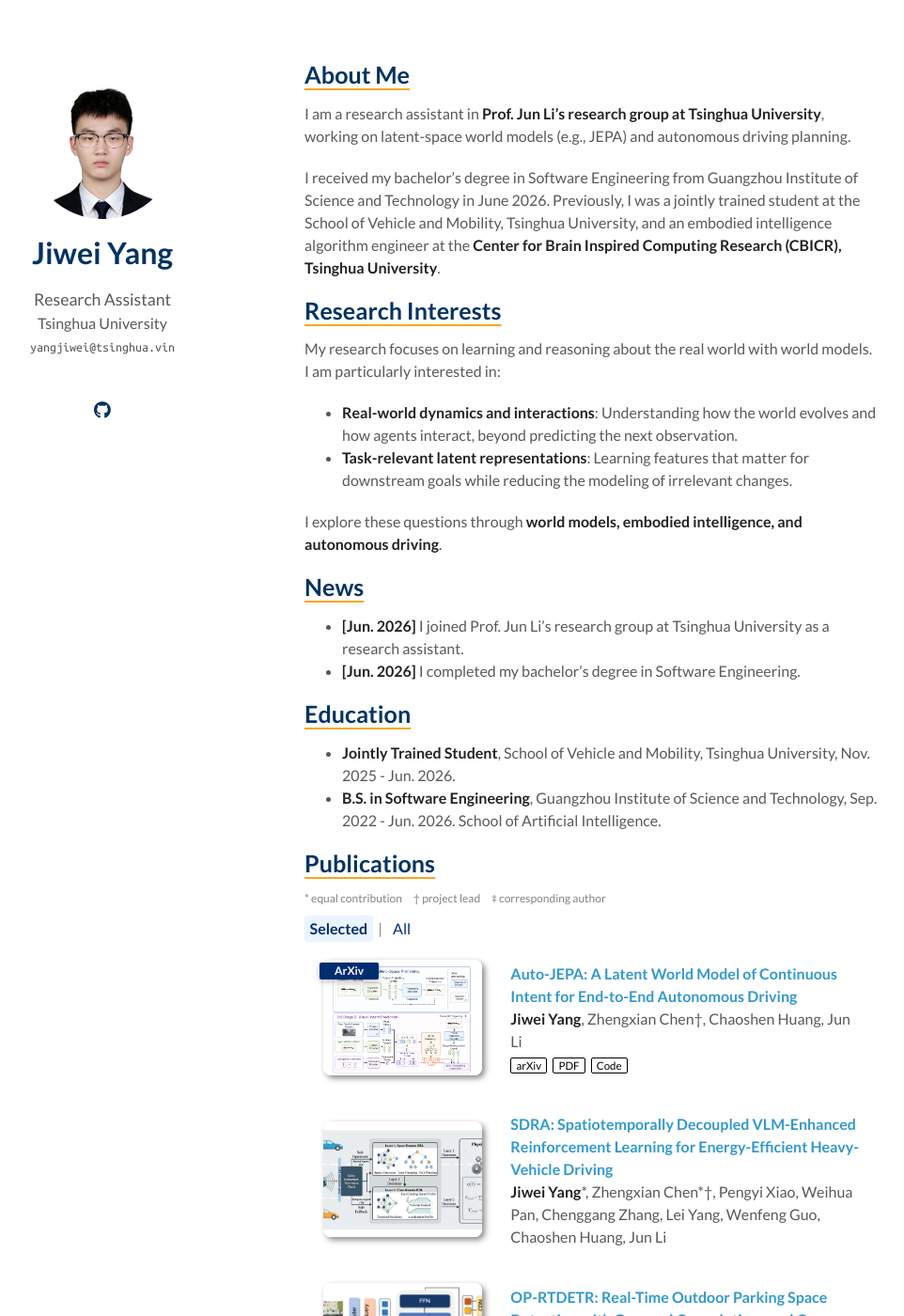
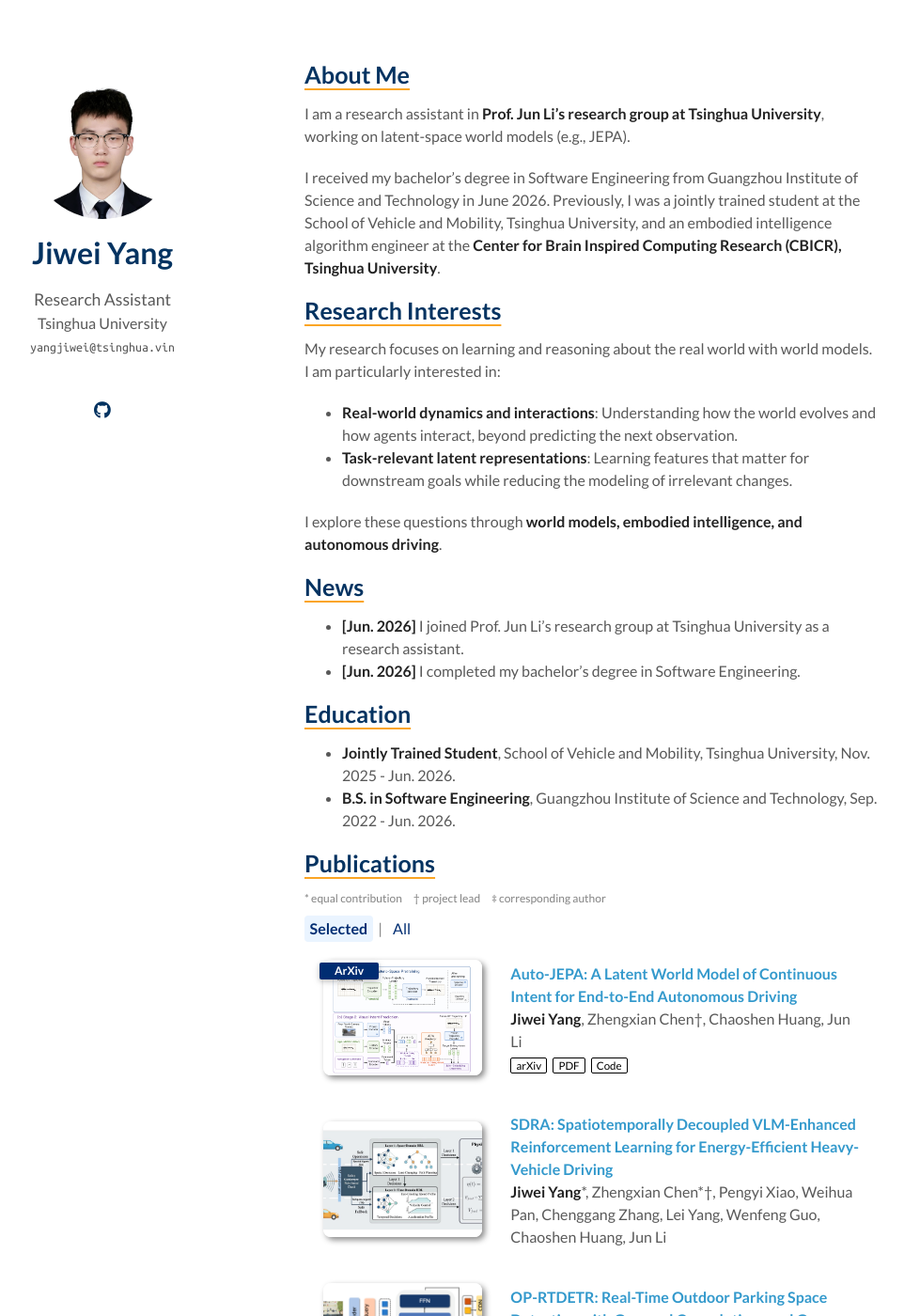
Before and after one commit to NoctYang/NoctYang.github.io, a Jekyll site: the page built from index.md, in a window 1280 px wide and 1400 px high. Shown: the whole window at 94% size, without its empty margins (186-1148 px from the left). Built offline with Jekyll 4.4.1, drawn with Linux system fonts in a browser that asks for light colours; a style sheet for code colours, icons or effects is not loaded; our own code applies the rules of GitHub Pages for plain Markdown files.

Commit message:
Refine profile and education wording

```diff
--- a/index.md
+++ b/index.md
@@ -4,7 +4,7 @@
 
 ## About Me
 
-I am a research assistant in **Prof. Jun Li's research group at Tsinghua University**, working on latent-space world models (e.g., JEPA) and autonomous driving planning.
+I am a research assistant in **Prof. Jun Li's research group at Tsinghua University**, working on latent-space world models (e.g., JEPA).
 
 I received my bachelor's degree in Software Engineering from Guangzhou Institute of Science and Technology in June 2026. Previously, I was a jointly trained student at the School of Vehicle and Mobility, Tsinghua University, and an embodied intelligence algorithm engineer at the **Center for Brain Inspired Computing Research (CBICR), Tsinghua University**.
 
@@ -25,7 +25,7 @@
 ## Education
 
 - **Jointly Trained Student**, School of Vehicle and Mobility, Tsinghua University, Nov. 2025 - Jun. 2026.
-- **B.S. in Software Engineering**, Guangzhou Institute of Science and Technology, Sep. 2022 - Jun. 2026. School of Artificial Intelligence.
+- **B.S. in Software Engineering**, Guangzhou Institute of Science and Technology, Sep. 2022 - Jun. 2026.
 
 {% include publications.md %}
 
```
